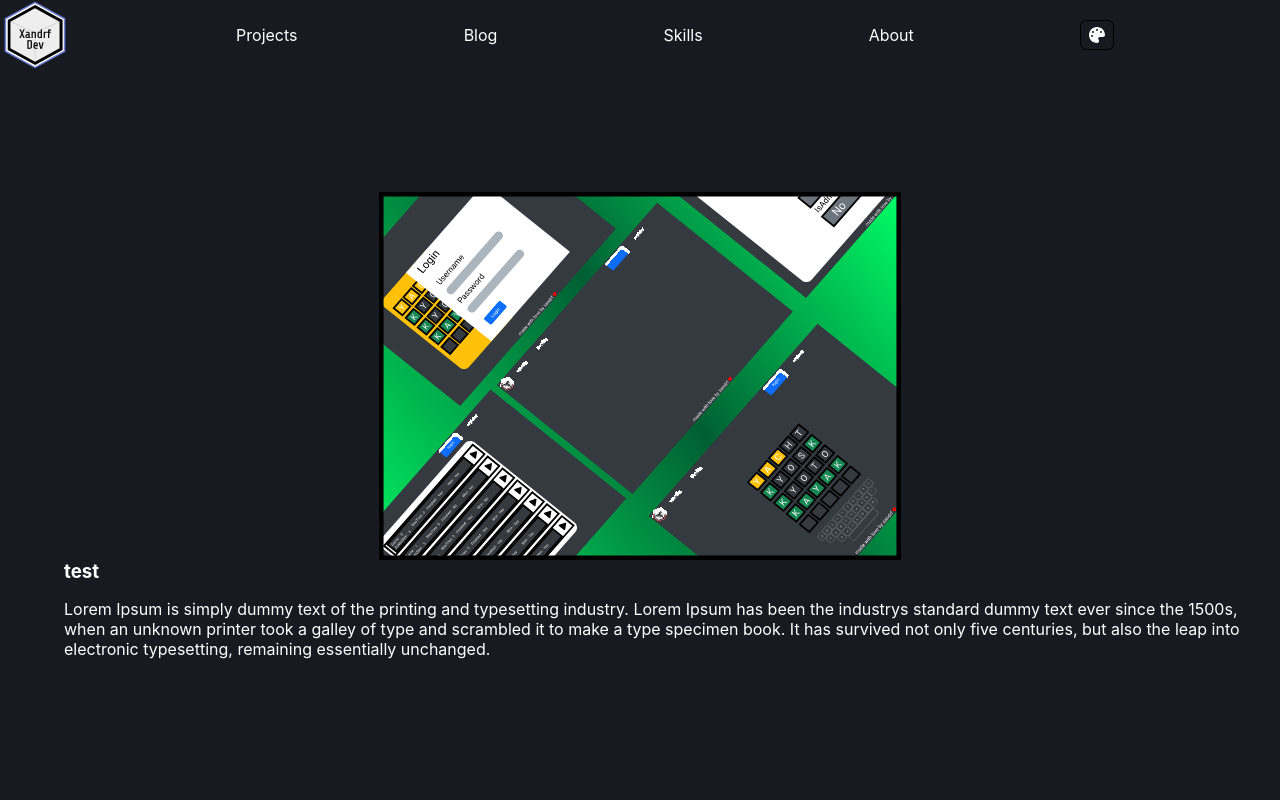
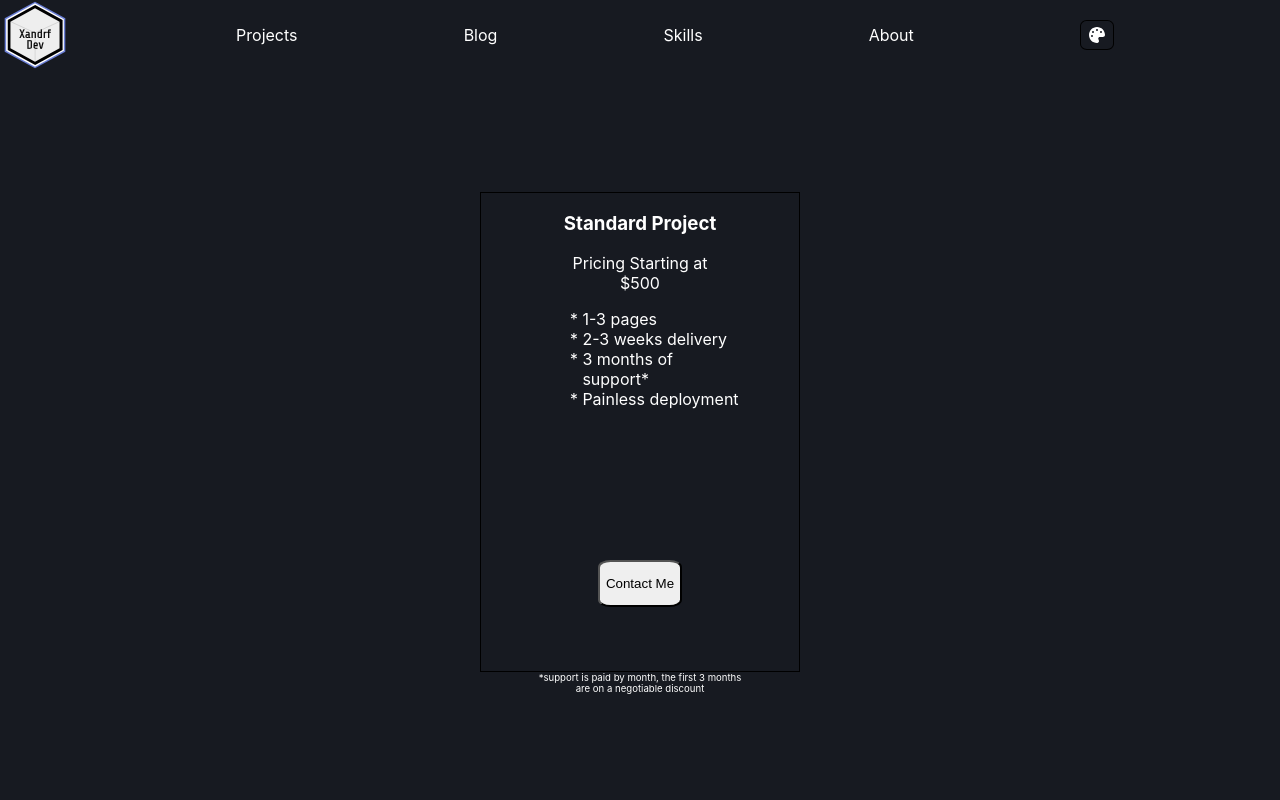
Before and after one commit to AlexandreSoftware/Portfolio-old, a Next.js app in the folder portfolio-web-frontend/: page /Test in a window 1280 px wide. Shown: the top 800 px of the page. Built offline with nearby package versions, Linux system fonts and the light colour scheme.

Commit message:
finished ProjectPricingCard

```diff
--- /dev/null
+++ b/portfolio-web-frontend/Components/ListElement.tsx
@@ -0,0 +1,11 @@
+// to be honest from what i know theres no other way to do what i need to whithout this stupid implementation, but react doesn't allow for non components to be passed as prop types on a component, so i needed to encapsulate the entire li
+interface ListelementProps{
+    children : string
+}
+export default function ListElement(props: ListelementProps) {
+    return (
+        <li>
+            {props.children}
+        </li>
+    )
+}
--- a/portfolio-web-frontend/Components/Navbar.tsx
+++ b/portfolio-web-frontend/Components/Navbar.tsx
@@ -12,7 +12,7 @@ const Navbar = () => {
     const [icon,SetIcon] = useState(GetIcon(Theme.Base))
     const [closeDialog,SetCloseDialog] = useState(true)
     const [isSSR, setIsSSR] = useState(true);
-useEffect(()=>{
+    useEffect(()=>{
         SetIcon(GetIcon(context))
         setIsSSR(false)
     },[])
--- /dev/null
+++ b/portfolio-web-frontend/Components/ProjectPricingCard.tsx
@@ -0,0 +1,29 @@
+import { ReactElement, useContext, useEffect, useState } from "react"
+import Style from "./Styles/ProjectPricingCard.module.css"
+import Listelement from "./ListElement"
+import ThemeContext, { Theme } from "../utils/ThemeContext"
+interface ProjectPricingCardProps{
+    title: string,
+    pricing : number,
+    children: ReactElement<typeof Listelement>[]
+    asterisk : string
+}
+export default function ProjectPricingCard(props: ProjectPricingCardProps) {
+    const [context,SetContext] =useContext(ThemeContext)
+    const [isSSR, setIsSSR] = useState(true);
+    useEffect(()=>{
+        setIsSSR(false)
+    })
+    return(
+        <div className={Style.ProjectPricingCardContainer}>
+            <div className={`${Style.ProjectPricingCard} ${isSSR?"":Style[`ProjectPricingCard-${Theme[context]}`]}`}>
+                <h3>{props.title}</h3>
+                <div>Pricing Starting at </div>
+                <div>${props.pricing}</div>
+                <ol>{props.children}</ol>
+                <button className={`${Style.ProjectButton} ${isSSR?"":Style[`ProjectButton-${Theme[context]}`]}`}>Contact Me</button>
+            </div>
+            <div className={Style.asterisk}>*{props.asterisk}</div>
+        </div>
+    )
+}
--- /dev/null
+++ b/portfolio-web-frontend/Components/Styles/ProjectPricingCard.module.css
@@ -0,0 +1,43 @@
+.ProjectPricingCardContainer{
+    aspect-ratio: 2/3;
+    max-height: 60vh ;
+}
+.ProjectPricingCard{
+    border: 1px solid black;
+    aspect-ratio: 2/3;
+    max-height: 60vh ;
+    display: flex;
+    flex-direction: column;
+    justify-content: flex-start;
+    align-items: center;
+}
+.ProjectPricingCard-KissLand{
+    background-color: var(--Kissland-primaryColor);
+}
+.ProjectPricingCard ol{
+}
+.ProjectPricingCard ol li{
+    list-style: "*";
+    padding-left: 2%;
+    text-align: left;
+}
+.asterisk{
+    padding-left: 18%;
+    padding-right: 18%;
+    font-size: 0.6em;
+    text-align: center;
+}
+.ProjectButton{
+    height: 10%;
+    border-radius: 15%;
+    margin-top: auto;
+    margin-bottom: 20%;
+    justify-self: center;
+}
+.ProjectButton-KissLand{
+    background-color: var(--Kissland-blue-alt2);
+    color: white;
+}
+.ProjectButton-KissLand:hover{
+    background-color: var(--Kissland-blue);
+}
--- /dev/null
+++ b/portfolio-web-frontend/pages/Styles/Test.module.css
@@ -0,0 +1,4 @@
+.Test{
+    display: flex;
+    justify-content: center;
+}
--- a/portfolio-web-frontend/pages/Test.jsx
+++ b/portfolio-web-frontend/pages/Test.jsx
@@ -1,10 +1,17 @@
 import { faCartArrowDown, faHeart } from "@fortawesome/free-solid-svg-icons"
-import ProjectCard from "../Components/ProjectCard"
+import ListElement from "../Components/ListElement"
+import ProjectPricingCard from "../Components/ProjectPricingCard"
+import Style from "./Styles/Test.module.css"
 export default function Test() {
     return (
-        <ProjectCard title="test" image="/Logo WordleClone.svg">
-            Lorem Ipsum is simply dummy text of the printing and typesetting industry. Lorem Ipsum has been the industrys standard dummy text ever since the 1500s, when an unknown printer took a galley of type and scrambled it to make a type specimen book. It has survived not only five centuries, but also the leap into electronic typesetting, remaining essentially unchanged.
-        </ProjectCard>
+        <div className={Style.Test}>
+            <ProjectPricingCard pricing={500} title="Standard Project" asterisk="support is paid by month, the first 3 months are on a negotiable discount">
+                <ListElement>1-3 pages</ListElement>
+                <ListElement>2-3 weeks delivery</ListElement>
+                <ListElement>3 months of support*</ListElement>
+                <ListElement>Painless deployment</ListElement>
+            </ProjectPricingCard>
+        </div>
     )
 
 }
```
